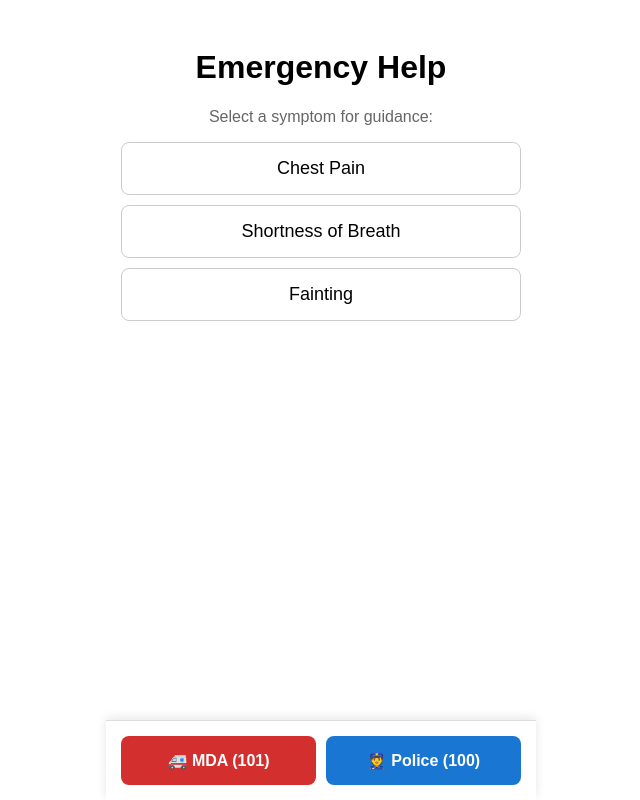
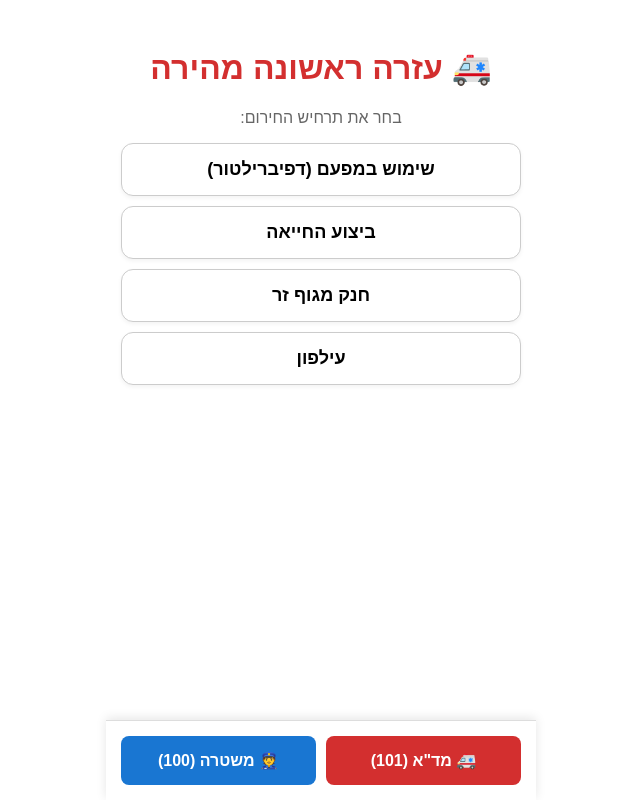
Before and after one commit to morinbh/first-aid-app, a React (Vite) app: page / in a window 1280 px wide. Shown: the whole page, without its empty margins (319-959 px from the left). Built offline with nearby package versions, Linux system fonts and the light colour scheme.

Commit message:
Added MDA protocols with sub-categories and voice

```diff
--- a/src/App.jsx
+++ b/src/App.jsx
@@ -2,106 +2,156 @@ import React, { useState } from 'react';
 
 
 const SYMPTOMS = {
-  "Chest Pain": {
-    steps: ["Call an ambulance immediately", "Have the person sit in a comfortable position", "Loosen tight clothing", "Ask if they have nitroglycerin"],
+  "שימוש במפעם (דפיברילטור)":{
+    steps: ["המכשיר קל לשימוש ומנחה אתכם קולית.",
+      "הדביקו את המדבקות לפי האיורים שעליהן",
+      "המכשיר ינתח את מצב הלב וייתן הוראות ברורות, כולל מתן שוק חשמלי אם נדרש."
+    ]
+  },
+  "ביצוע החייאה": {
+    isCategory: true, // תפריט בחירה
+    subOptions: {
+      "מבוגר (מעל גיל 8)": {
+        steps: [
+          "הזעק עזרה - אם המטופל לא מגיב - חייג 101 למגן דוד אדום",
+          "אם ניתן- בקש להביא דפיברילטור",
+          "וודא בטיחות שלך ושל הפצוע",
+          "בדוק הכרה (קרא בשמו וצבוט בטרפזים-אזור הכתפיים)",
+          "בדוק נשימה (הטיית ראש אחורה)",
+          " בצע 30 עיסויי חזה- הנח את 2 כפות הידיים אחת על גבי השניה במרכז החזה.לחץ חזק כלפי מטה (בעומק 5-6 ס״מ) ומהר- בקצב של בין 100 ל120- בדקה ",
+          "פתח נתיב אוויר - סלק הפרשות (אם קיימות) הטה את ראשו של המטופל לאחור והרם את הסנטר",
+          "בצע 2 הנשמות (אם עברת קורס החייאה- אחרת המשך בעיסויים)",
+          "המשך בסבבים של 30:2 עד הגעת מד״א"
+        ],
         color: "#d32f2f"
       },
-  "Shortness of Breath": {
-    steps: ["Call emergency services", "Help them sit upright", "Check for an inhaler", "Keep them calm and warm"],
+      "ילד או תינוק": {
+        steps: [
+          "הזעק עזרה - אם המטופל לא מגיב - חייג 101 למגן דוד אדום",
+          "אם ניתן- בקש להביא דפיברילטור",
+          "וודא בטיחות שלך ושל הפצוע",
+          "בדוק הכרה (בתינוק: שפשוף כף הרגל)",
+          "בצע 30 עיסויי חזה: בתינוק (עד גיל שנה) - בצע עיסויי חזה באמצעות 2 אצבעות או 2 אגודלים. בילדים (מעל גיל שנה ועד הופעת סימני התבגרות) - בצע עיסויי חזה באמצעות יד אחת או שתיים בהתאם לגודל המטופל",
+          "לחץ במרכז בית החזה כלפי מטה, לעומק של 1/3 מעומק בית החזה לפחות ומהר בקצב של בין 100 ל120- בדקה",
+          "פתח נתיב אוויר - סלק הפרשות (אם קיימות) הטה את ראשו של המטופל לאחור והרם את הסנטר",
+          "(אם עברת קורס החייאה, אחרת- המשך בעיסויים) בצע 2 הנשמות",
+          "המשך בסבבים של 30:2 עד הגעת מד״א"
+        ],
+        color: "#f57c00"
+      }
+    }
+  },
+  "חנק מגוף זר": {
+    steps: [
+      "התקשר למד׳׳א",
+      "עודד שיעול",
+      "יש לבצע 4-6 לחיצות ברום הבטן (היימליך)- בילדים מעל גיל שנה ובמבוגרים, או 4-6 לחיצות במרכז בית החזה וטפיחות בין השכמות בתינוקות",
+      "חזור על הפעולה עד ליציאת הגוף הזר",
+      "אם הגוף הזר לא יצא- והנפגע מחוסר הכרה- יש לבצע פעולות החייאה",
+      "יש להמשיך בביצוע לחיצות ברום הבטן (היימליך)/ לחיצות חזה עד להגעת צוות מד׳׳א",
+      "אם הגוף הזר נפלט והנפגע חזר לנשום יש להמשיך להשגיח עליו עד להגעת צוות"
+    ],
+    color: "#f57c00"
+  },
+  "עילפון": {
+    steps: [
+      "השכב את הנפגע על הגב",
+      "הרם רגליים ב-30 מעלות",
+      " שחרר בגדים לוחצים",
+      "הטה ראש לצד אם יש חשש לקיא",
+      "אם ההכרה אינה שבה מיד לאחר השכבתו, בדוק האם הנפגע נושם או מראה סימני חיים. אם לא, התחל לבצע פעולות החייאה!"
+    ],
     color: "#1976d2"
-  },
-  "Fainting": {
-    steps: ["Lay them on their back", "Raise their legs about 12 inches", "Check for breathing", "If they don't wake up in 1 minute, call 911"],
-    color: "#f57c00"
   }
 };
 
 function App() {
-  // We use 'useState' to remember what the user clicked
   const [selectedSymptom, setSelectedSymptom] = useState(null);
+  const [selectedSubCategory, setSelectedSubCategory] = useState(null);
 
-  // Function to reset and go back to home
-  const goBack = () => setSelectedSymptom(null);
+  const resetAll = () => {
+    window.speechSynthesis.cancel();
+    setSelectedSymptom(null);
+    setSelectedSubCategory(null);
+  };
 
+  const speak = (steps) => {
+    window.speechSynthesis.cancel();
+    const utterance = new SpeechSynthesisUtterance(steps.join(". "));
+    utterance.lang = 'he-IL';
+    window.speechSynthesis.speak(utterance);
+  };
+
+  const renderContent = () => {
+    if (!selectedSymptom) {
       return (
-
-      <div style={{
-        padding: '20px',
-        maxWidth: '400px',
-        margin: '0 auto',
-        fontFamily: 'sans-serif',
-        paddingBottom: '100px' // Extra space at bottom so buttons don't cover content
-      }}>
-        <h1 style={{textAlign: "center"}}>Emergency Help</h1>
-
-        {/* MENU VIEW */}
-        {!selectedSymptom ? (
         <div>
-            <p style={{ textAlign: 'center', color: '#666' }}>Select a symptom for guidance:</p>
+          <p style={{ textAlign: 'center', color: '#666' }}>בחר את תרחיש החירום:</p>
           {Object.keys(SYMPTOMS).map((name) => (
-              <button
-                key={name}
-                onClick={() => setSelectedSymptom(name)}
-                style={{
-                  display: 'block', width: '100%', padding: '15px',
-                  margin: '10px 0', fontSize: '18px', cursor: 'pointer',
-                  borderRadius: '8px', border: '1px solid #ccc', backgroundColor: 'white'
-                }}
-              >
+            <button key={name} onClick={() => setSelectedSymptom(name)} style={menuButtonStyle}>
               {name}
             </button>
           ))}
         </div>
-        ) : (
-          /* GUIDED STEPS VIEW */
-          <div style={{ backgroundColor: '#fff', border: '2px solid ' + SYMPTOMS[selectedSymptom].color, padding: '20px', borderRadius: '12px' }}>
-            <button onClick={goBack} style={{ marginBottom: '10px' }}>← Back</button>
-            <h2 style={{ color: SYMPTOMS[selectedSymptom].color }}>{selectedSymptom}</h2>
-            <ul style={{ paddingLeft: '20px' }}>
-              {SYMPTOMS[selectedSymptom].steps.map((step, index) => (
-                <li key={index} style={{ marginBottom: '15px', fontSize: '18px' }}>{step}</li>
+      );
+    }
+
+    const currentData = SYMPTOMS[selectedSymptom];
+
+    if (currentData.isCategory && !selectedSubCategory) {
+      return (
+        <div style={{ textAlign: 'center' }}>
+          <button onClick={resetAll} style={{ float: 'left', border:'none', background:'none', fontSize:'20px', cursor:'pointer' }}>✕</button>
+          <h3 style={{marginTop:'40px'}}>בחר סוג מטופל:</h3>
+          {Object.keys(currentData.subOptions).map((sub) => (
+            <button key={sub} onClick={() => setSelectedSubCategory(sub)} style={subButtonStyle}>
+              {sub}
+            </button>
           ))}
+        </div>
+      );
+    }
+
+    const finalSteps = selectedSubCategory
+      ? currentData.subOptions[selectedSubCategory].steps
+      : currentData.steps;
+    const finalColor = selectedSubCategory
+      ? currentData.subOptions[selectedSubCategory].color
+      : currentData.color;
+
+    return (
+      <div style={{ border: '3px solid ' + finalColor, padding: '20px', borderRadius: '16px', backgroundColor: '#fff' }}>
+        <button onClick={resetAll} style={{ cursor: 'pointer', marginBottom: '10px' }}>← חזור לתפריט</button>
+        <h2 style={{ color: finalColor, marginTop: '10px' }}>{selectedSubCategory || selectedSymptom}</h2>
+        <button onClick={() => speak(finalSteps)} style={voiceButtonStyle}>🔊 השמע הנחיות</button>
+        <ul style={{ paddingRight: '20px' }}>
+          {finalSteps.map((s, i) => <li key={i} style={{ marginBottom: '15px', fontSize: '18px', lineHeight: '1.4' }}>{s}</li>)}
         </ul>
       </div>
-        )}
+    );
+  };
 
-        {/* FIXED BOTTOM BUTTONS - Always visible */}
-        <div style={{
-          position: 'fixed',
-          bottom: '0',
-          left: '0',
-          right: '0',
-          backgroundColor: 'white',
-          padding: '15px',
-          display: 'flex',
-          gap: '10px',
-          borderTop: '1px solid #ddd',
-          boxShadow: '0 -2px 10px rgba(0,0,0,0.1)',
-          maxWidth: '400px', // Matches our app width
-          margin: '0 auto'   // Centers the footer on desktop
-        }}>
-          <button
-            onClick={() => window.open('tel:101')}
-            style={{
-              flex: 1, padding: '15px', backgroundColor: '#d32f2f', color: 'white',
-              border: 'none', borderRadius: '8px', fontWeight: 'bold', fontSize: '16px'
-            }}
-          >
-            🚑 MDA (101)
-          </button>
+  return (
+    <div style={{ direction: 'rtl', padding: '20px', maxWidth: '400px', margin: '0 auto', fontFamily: 'Arial, sans-serif', paddingBottom: '120px' }}>
+      <h1 style={{ textAlign: 'center', color: '#d32f2f' }}>🚑 עזרה ראשונה מהירה</h1>
 
-          <button
-            onClick={() => window.open('tel:100')}
-            style={{
-              flex: 1, padding: '15px', backgroundColor: '#1976d2', color: 'white',
-              border: 'none', borderRadius: '8px', fontWeight: 'bold', fontSize: '16px'
-            }}
-          >
-            👮 Police (100)
-          </button>
+      {renderContent()}
+
+      {/* כפתורי חירום קבועים */}
+      <div style={footerStyle}>
+        <button onClick={() => window.open('tel:101')} style={mdaButtonStyle}>🚑 מד"א (101)</button>
+        <button onClick={() => window.open('tel:100')} style={policeButtonStyle}>👮 משטרה (100)</button>
       </div>
     </div>
   );
 }
 
+// הגדרות עיצוב (Styles)
+const menuButtonStyle = { display: 'block', width: '100%', padding: '15px', margin: '10px 0', fontSize: '18px', fontWeight: 'bold', borderRadius: '12px', border: '1px solid #ccc', backgroundColor: 'white', cursor: 'pointer', boxShadow: '0 2px 4px rgba(0,0,0,0.05)' };
+const subButtonStyle = { display: 'block', width: '100%', padding: '20px', margin: '15px 0', fontSize: '20px', backgroundColor: '#f0f0f0', border: '2px solid #ccc', borderRadius: '12px', cursor: 'pointer' };
+const voiceButtonStyle = { width: '100%', padding: '12px', backgroundColor: '#4CAF50', color: 'white', border: 'none', borderRadius: '8px', marginBottom: '15px', fontWeight: 'bold', cursor: 'pointer' };
+const footerStyle = { position: 'fixed', bottom: '0', left: '0', right: '0', backgroundColor: 'white', padding: '15px', display: 'flex', gap: '10px', borderTop: '1px solid #ddd', boxShadow: '0 -2px 10px rgba(0,0,0,0.1)', maxWidth: '400px', margin: '0 auto' };
+const mdaButtonStyle = { flex: 1, padding: '15px', backgroundColor: '#d32f2f', color: 'white', border: 'none', borderRadius: '8px', fontWeight: 'bold', fontSize: '16px', cursor: 'pointer' };
+const policeButtonStyle = { flex: 1, padding: '15px', backgroundColor: '#1976d2', color: 'white', border: 'none', borderRadius: '8px', fontWeight: 'bold', fontSize: '16px', cursor: 'pointer' };
+
 export default App;
```
Lines whose indentation alone changed are shown as unchanged.
